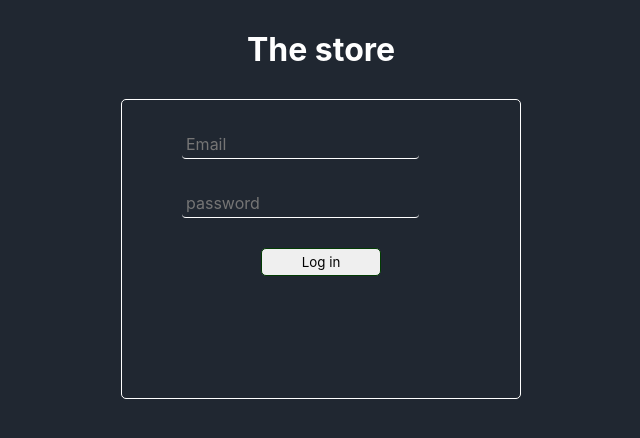
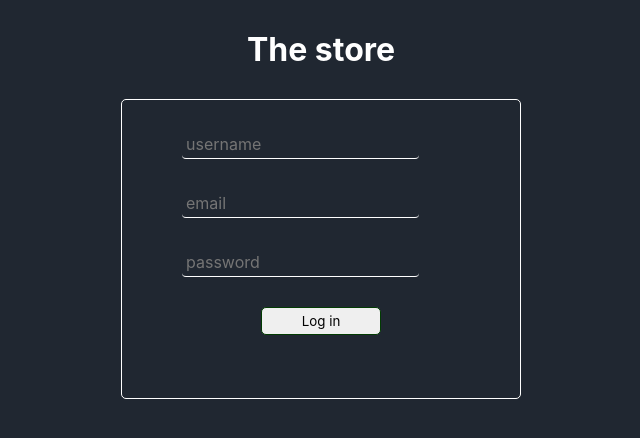
Before and after one commit to jck-bit/store_react, a React (Create React App) app in the folder store_react/: page / in a window 1280 px wide. Shown: the top 438 px of the page, without its empty margins (319-959 px from the left). Built offline with nearby package versions, Linux system fonts and the light colour scheme.

Commit message:
added the usesate to the store-manager

```diff
--- a/store_react/src/pages/Body.js
+++ b/store_react/src/pages/Body.js
@@ -1,20 +1,51 @@
+import React,{ useState } from 'react';
 import classes from './Body.module.css'
-import { Link } from 'react-router-dom'
+
 
 const Body = () => {
+    const [values, setValues] = useState({
+        username:"",
+        email:"",
+        password:""
+    })
+    const handleChange =(event) =>{
+        setValues({
+            ...values,
+            [event.target.name]: event.target.value,
+        })
+     }
+
+
+    const handleFormsubmit =(event) =>{
+      event.preventDefault();
+    }
     return(
     <div className={classes.alot}>
       <h1>The store</h1>
         <form className={classes.wrapper}>
         <div className={classes.control}>
-            <input type="text" placeholder='Email' />
+            <input type="text" placeholder='username'
+             name="username"
+             value={values.username}
+             onChange={handleChange}
+             />
         </div>
         <div className={classes.control}>
-            <input type="text" placeholder='password' />
+            <input type="text"
+             placeholder='email'
+             name="email" value={values.email}
+              onChange={handleChange}
+              />
         </div>
-        <Link to ='/Home'>
-        <button>Log in</button>
-        </Link>
+        <div className={classes.control}>
+            <input type="text" placeholder='password'
+            name="password"
+            value ={values.password}
+            onChange={handleChange}
+            />
+        </div>
+        <button onClick={handleFormsubmit}>Log in</button>
+
        </form>
     </div>
     )
```
